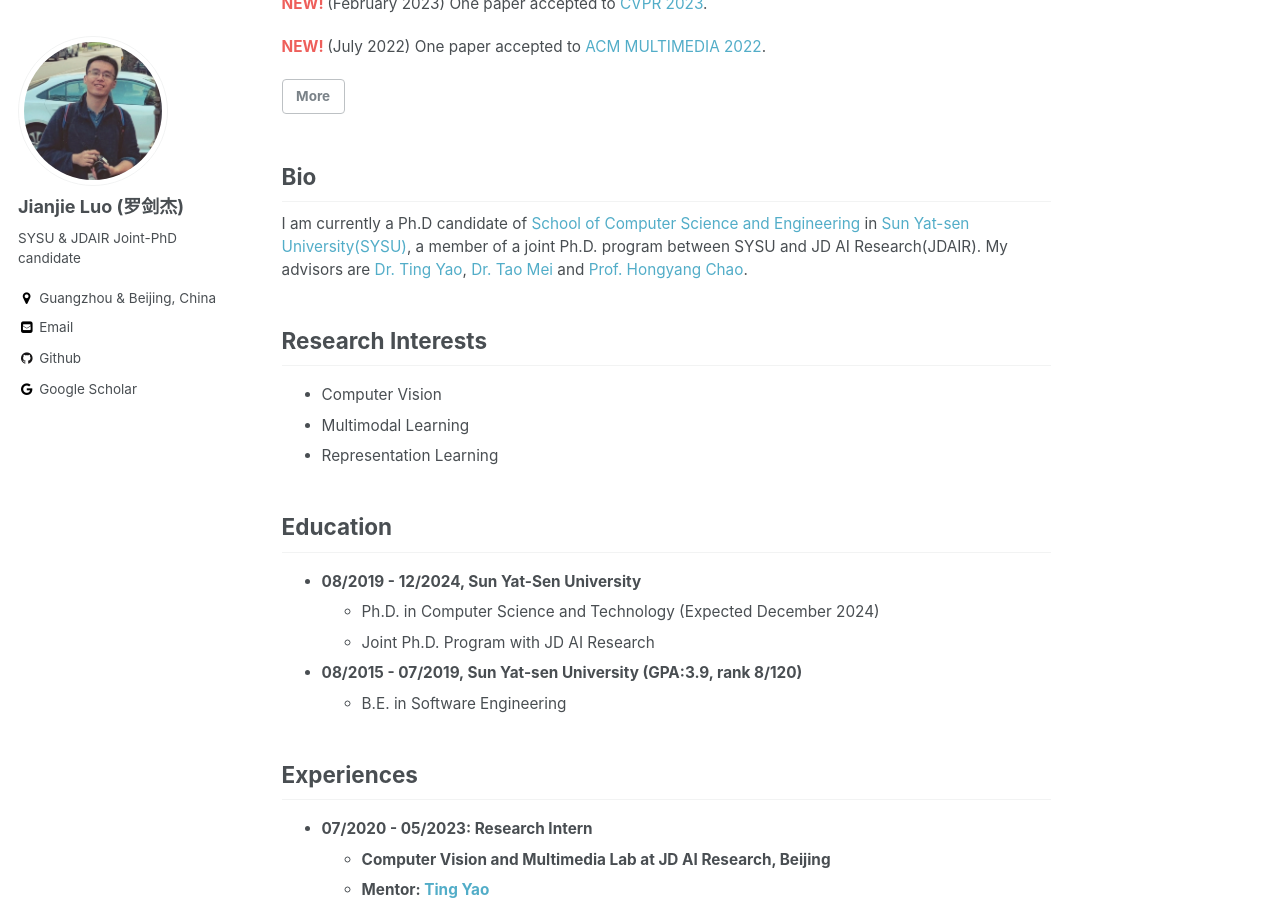
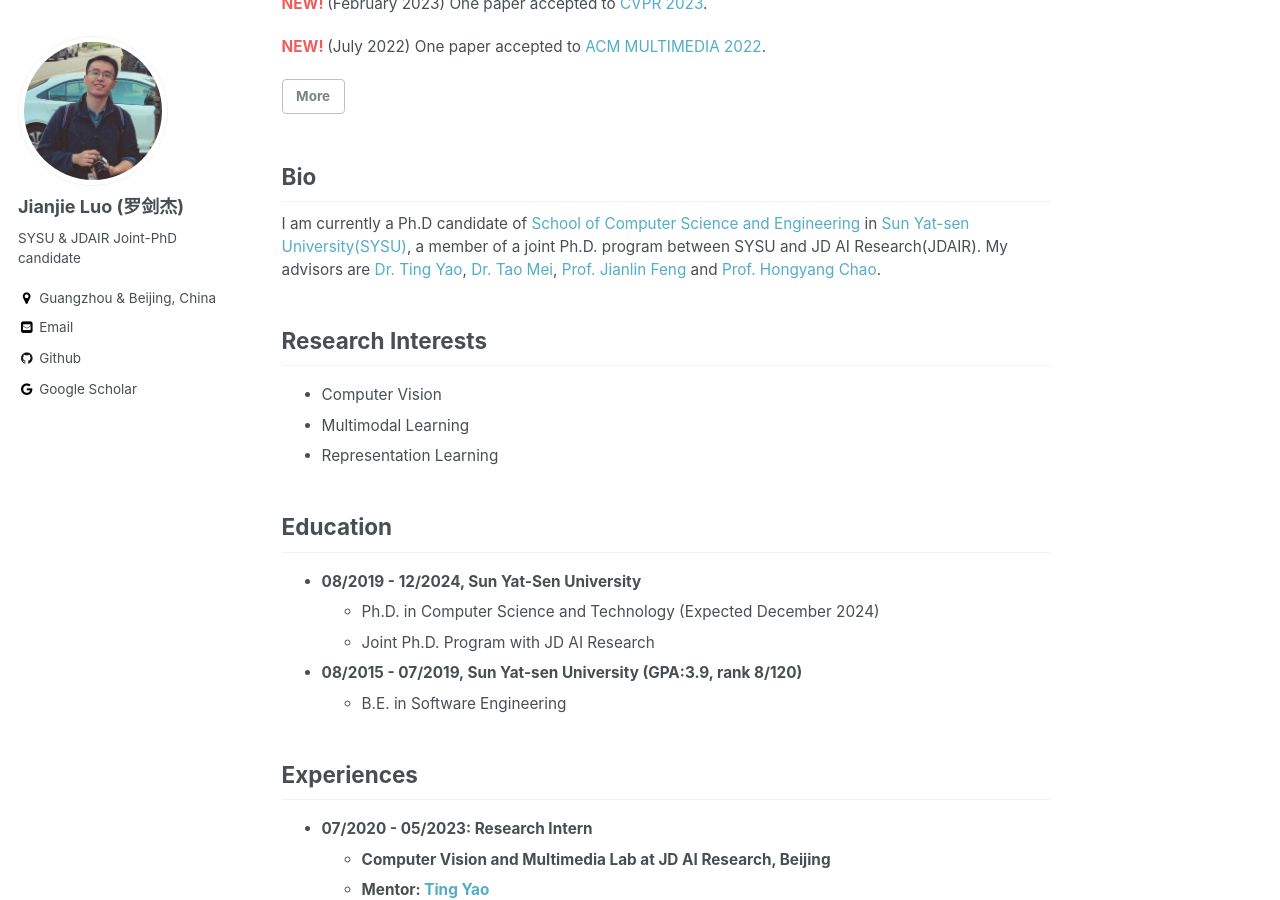
Before and after one commit to jianjieluo/jianjieluo.github.io, a Jekyll site: the page built from index.html, in a window 1280 px wide and 900 px high, scrolled down 372 px. Built offline with Jekyll 4.4.1, drawn with Linux system fonts in a browser that asks for light colours; a script that is not in the unit is left out; the list of posts is cut into pages by our own code.

Commit message:
update advisors

```diff
--- a/index.html
+++ b/index.html
@@ -21,7 +21,7 @@ author_profile: true
 
 <h2 style="clear: both;" id="bio">Bio</h2>
 <div><p>
-I am currently a Ph.D candidate of <a href="https://cse.sysu.edu.cn/" target="_blank">School of Computer Science and Engineering</a> in <a href="https://www.sysu.edu.cn/sysuen/" target="_blank">Sun Yat-sen University(SYSU)</a>, a member of a joint Ph.D. program between SYSU and JD AI Research(JDAIR). My advisors are <a href="http://tingyao.deepfun.club/" target="_blank">Dr. Ting Yao</a>, <a href="https://taomei.me/" target="_blank">Dr. Tao Mei</a> and <a href="https://scholar.google.com/citations?user=qnbpG6gAAAAJ&hl=en" target="_blank">Prof. Hongyang Chao</a>.
+I am currently a Ph.D candidate of <a href="https://cse.sysu.edu.cn/" target="_blank">School of Computer Science and Engineering</a> in <a href="https://www.sysu.edu.cn/sysuen/" target="_blank">Sun Yat-sen University(SYSU)</a>, a member of a joint Ph.D. program between SYSU and JD AI Research(JDAIR). My advisors are <a href="http://tingyao.deepfun.club/" target="_blank">Dr. Ting Yao</a>, <a href="https://taomei.me/" target="_blank">Dr. Tao Mei</a>, <a href="https://cse.sysu.edu.cn/content/2511" target="_blank">Prof. Jianlin Feng</a> and <a href="https://scholar.google.com/citations?user=qnbpG6gAAAAJ&hl=en" target="_blank">Prof. Hongyang Chao</a>.
 </p></div>
 
 <!-- {% include timeline.html %} -->
```
